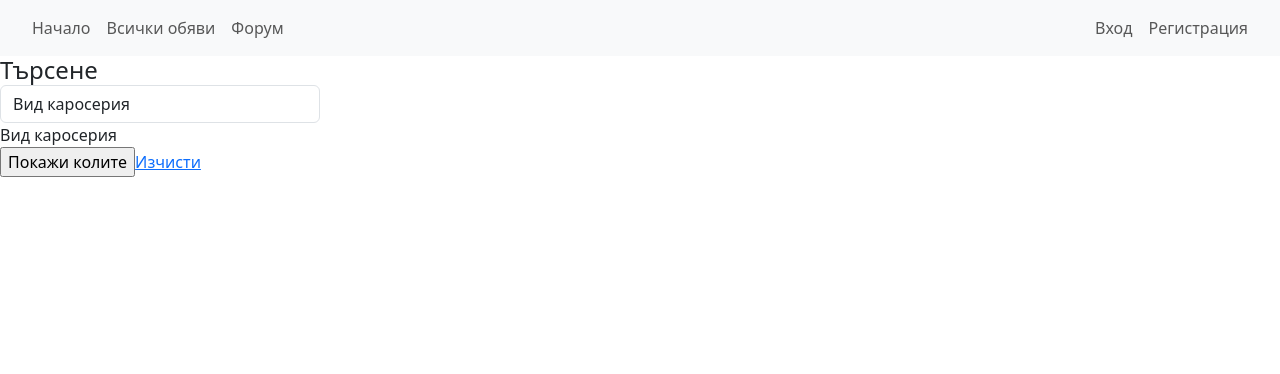
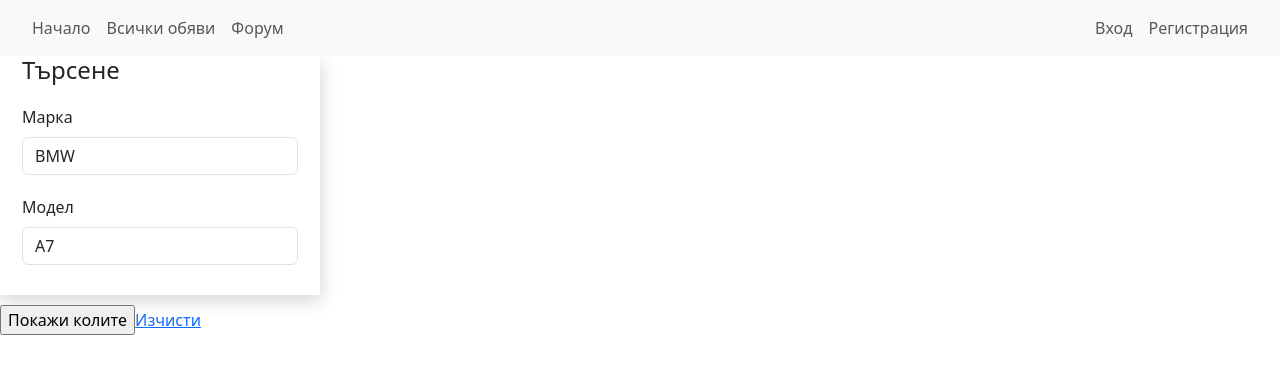
Before and after one commit to Tivanov99/Angular2024, an Angular app in the folder MobileWorld/MobileWorld/: page / in a window 1280 px wide. Shown: the top 374 px of the page. Built offline with nearby package versions, Linux system fonts and the light colour scheme.

Commit message:
Added drop down component and selection

```diff
--- a/MobileWorld/MobileWorld/src/app/home-page/home-page.component.css
+++ b/MobileWorld/MobileWorld/src/app/home-page/home-page.component.css
@@ -0,0 +1,9 @@
+.classic-filter-row .filter-sidebar {
+    padding: 0 22px 30px;
+    background-color: #fff;
+    box-shadow: 0 5px 18px rgba(0, 0, 0, .18);
+}
+
+.filter {
+    margin-bottom: 10px;
+}
--- a/MobileWorld/MobileWorld/src/app/home-page/home-page.component.html
+++ b/MobileWorld/MobileWorld/src/app/home-page/home-page.component.html
@@ -1,33 +1,28 @@
 <app-base-page>
 </app-base-page>
 
-<div class="col-md-3 col-sm-12 classic-filter-row sidebar-sm-mg-bt ">
-    <form action="https://cars.silverstar.bg/obyavi/" method="get" data-trigger="filter">
-        <div class="filter filter-sidebar ajax-filter">
-            <div class="sidebar-entry-header">
-                <i class="stm-icon-car_search">
-                </i>
+<div class="col-md-3 col-sm-12 classic-filter-row">
+    <form action="" method="get" data-trigger="filter">
+        <div class="filter filter-sidebar">
+            <div>
                 <span class="h4">Търсене</span>
             </div>
 
-            <div class="col-md-12 col-sm-6 stm-filter_body">
-                <div class="form-group">
-                    <select name="body" class="form-control select2-hidden-accessible" tabindex="-1" aria-hidden="true">
-                        <option value="" selected="selected"> Вид каросерия</option>
-                    </select>
-                    <span class="select2 select2-container select2-container--default select2-container--below" dir="ltr" style="width: 100%;">
-                        <span class="selection">
-                            <span class="select2-selection select2-selection--single" role="combobox" aria-haspopup="true" aria-expanded="false" tabindex="0" aria-labelledby="select2-body-qr-container">
-                            </span>
-                            <span class="select2-selection__rendered" id="select2-body-qr-container" title=" Вид каросерия"> Вид каросерия</span>
-                            <span class="select2-selection__arrow" role="presentation"></span>
-                            <b role="presentation">
-                            </b>
-                        </span>
-                    </span>
-                </div>
-            </div>
+            <app-drop-down [dropDownTitle] = "'Марка'" [dropDownItems] = "carBrandItems">
+            </app-drop-down>
+
+            <app-drop-down [dropDownTitle] = "'Модел'" [dropDownItems] = "carBrandModelsItems">
+            </app-drop-down>
+
+            <!-- <div class="drop-down-control">
+                <p class="drop-down-control-header">Вид каросерия</p>
+                <select class="form-control" tabindex="-1">
+                    <option value="" selected="selected"> Вид каросерия</option>
+                </select>
+            </div> -->
         </div>
+
+
         <div>
             <input type="hidden" id="stm_view_type" name="view_type" value="">
             <input type="hidden" id="stm-filter-links-input" name="stm_filter_link" value="">
--- a/MobileWorld/MobileWorld/src/app/home-page/home-page.component.ts
+++ b/MobileWorld/MobileWorld/src/app/home-page/home-page.component.ts
@@ -1,18 +1,58 @@
 import { Component } from '@angular/core';
 import { BasePageComponent } from '../base-page/base-page.component';
+import { DropDownComponent } from '../../drop-down/drop-down.component';
+import { DropDownModel } from '../models/drop-down-model';
 
 @Component({
   selector: 'app-home-page',
-  imports: [ BasePageComponent],
+  imports: [ BasePageComponent, DropDownComponent],
   templateUrl: './home-page.component.html',
   styleUrl: './home-page.component.css',
   standalone : true
 })
 export class HomePageComponent  extends BasePageComponent{
 
+  public carBrandItems : DropDownModel[] = [];
+  public carBrandModelsItems : DropDownModel[] = [];
+
   constructor() {
     super();
 
+    this.loadCarBrand();
+    this.loadCarModels();
   }
 
+  loadCarBrand(){
+
+    this.carBrandItems.push({
+      name : "BMW",
+      itemID : 1
+    },
+    {
+      name : "Аudi",
+      itemID : 2
+    })
+
+  }
+
+  loadCarModels(){
+    this.carBrandModelsItems.push({
+      name : "A7",
+      itemID : 3
+    },
+    {
+      name : "RS7",
+      itemID : 4
+    })
+  }
+
+  loadFuelTypes(){
+
+  }
+
+  loadTransmissionTypes(){
+
+  }
+
+
 }
--- /dev/null
+++ b/MobileWorld/MobileWorld/src/app/models/drop-down-model.ts
@@ -0,0 +1,4 @@
+export class DropDownModel{
+    name? : string;
+    itemID? : number;
+}
--- /dev/null
+++ b/MobileWorld/MobileWorld/src/drop-down/drop-down.component.css
@@ -0,0 +1,11 @@
+.filter {
+    margin-bottom: 10px;
+}
+
+.drop-down-control{
+    margin-top: 20px;
+}
+
+.drop-down-control-header{
+    margin-bottom: 8px;
+}
--- /dev/null
+++ b/MobileWorld/MobileWorld/src/drop-down/drop-down.component.html
@@ -0,0 +1,8 @@
+<div class="drop-down-control">
+    <p class="drop-down-control-header">{{ dropDownTitle }}</p>
+    <select  (change)="onSelectedItem($event)" class="form-control" tabindex="-1">
+        @for (item of dropDownItems; track item) {
+            <option id="{{ item.itemID }}">{{ item.name }}</option>
+        }
+    </select>
+</div>
--- /dev/null
+++ b/MobileWorld/MobileWorld/src/drop-down/drop-down.component.ts
@@ -0,0 +1,32 @@
+import { Component, Input } from '@angular/core';
+import { DropDownModel } from '../app/models/drop-down-model';
+
+@Component({
+  selector: 'app-drop-down',
+  imports: [],
+  templateUrl: './drop-down.component.html',
+  styleUrl: './drop-down.component.css',
+  standalone: true
+})
+export class DropDownComponent {
+
+  @Input() dropDownTitle: string = "";
+  @Input() dropDownItems : DropDownModel[] = [];
+  private _selectedItemID : string = "";
+
+  constructor() {
+
+  }
+
+  onSelectedItem(event: Event) : void{
+
+    const selectElement = event.target as HTMLSelectElement;
+    const selectedOption = selectElement.options[selectElement.selectedIndex];
+    const selectedId = selectedOption.id;
+
+    this._selectedItemID = selectedId;
+
+    console.log(selectedId);
+  }
+
+}
```
Also changed, not shown: 1 other file (tests, documents, lock files or other folders).
